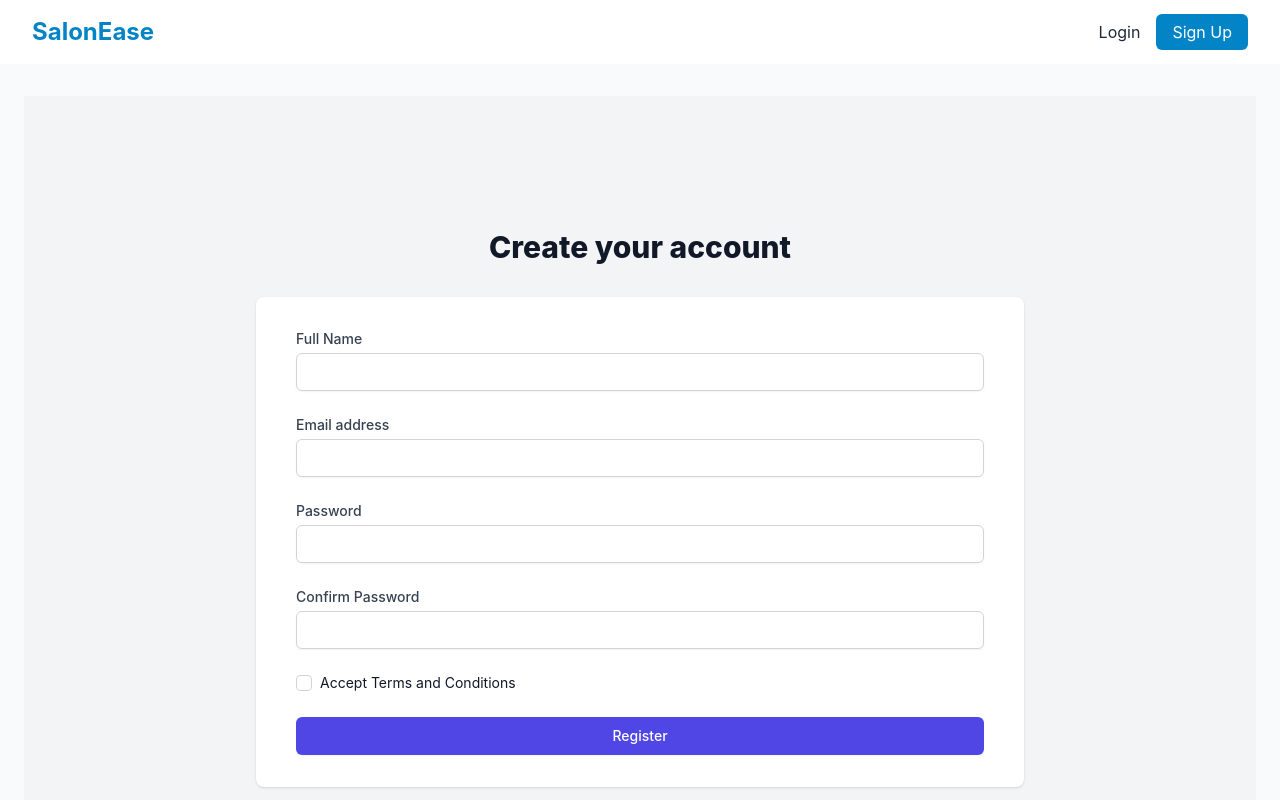
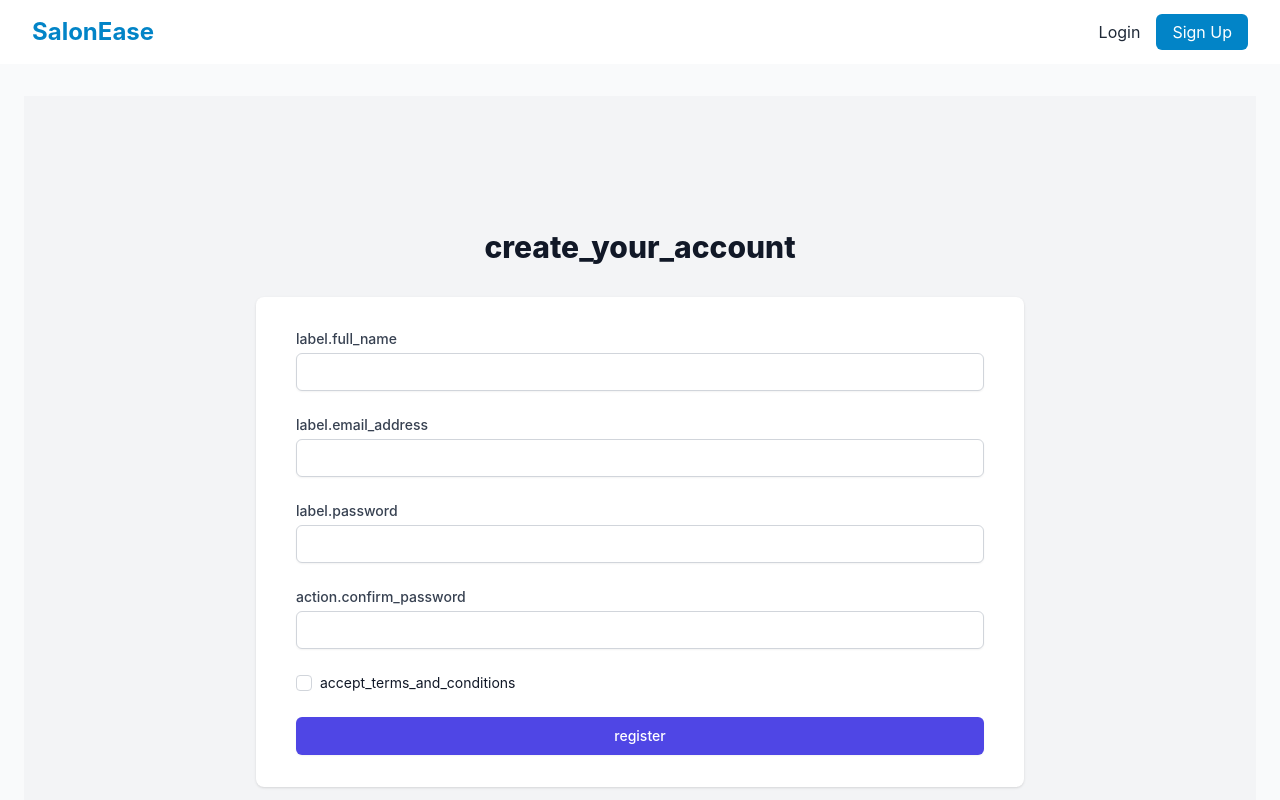
Before and after one commit to man0l/salonease, a React (Create React App) app in the folder salonease-mvp/frontend/: page /register in a window 1280 px wide. Shown: the top 800 px of the page. Built offline with nearby package versions, Linux system fonts and the light colour scheme; no server answers.

Commit message:
translate register

```diff
--- a/salonease-mvp/frontend/src/components/Auth/Register.js
+++ b/salonease-mvp/frontend/src/components/Auth/Register.js
@@ -5,8 +5,10 @@ import { authApi } from '../../utils/api';
 import { toast } from 'react-toastify';
 import { useNavigate } from 'react-router-dom';
 import { registerSchema } from '../../utils/validationSchemas';
+import { useTranslation } from 'react-i18next';
 
 const Register = () => {
+  const { t } = useTranslation('auth');
   const navigate = useNavigate();
   const { register, handleSubmit, formState: { errors } } = useForm({
     resolver: yupResolver(registerSchema)
@@ -14,13 +16,12 @@ const Register = () => {
 
   const onSubmit = async (data) => {
     try {
-
       const response = await authApi.register(data);
       toast.success(response.data.message);
       // Redirect to a new page instead of the verify-email page
       navigate('/registration-success');
     } catch (error) {
-      toast.error(error.response?.data?.message || 'Registration failed');
+      toast.error(error.response?.data?.message || t('error.registration_failed'));
     }
   };
 
@@ -28,7 +29,7 @@ const Register = () => {
     <div className="min-h-screen bg-gray-100 flex flex-col justify-center py-12 sm:px-6 lg:px-8">
       <div className="sm:mx-auto sm:w-full sm:max-w-md">
         <h2 className="mt-6 text-center text-3xl font-extrabold text-gray-900">
-          Create your account
+          {t('create_your_account')}
         </h2>
       </div>
 
@@ -37,7 +38,7 @@ const Register = () => {
           <div className="space-y-6">
             <div>
               <label htmlFor="fullName" className="block text-sm font-medium text-gray-700">
-                Full Name
+                {t('label.full_name')}
               </label>
               <div className="mt-1">
                 <input
@@ -52,7 +53,7 @@ const Register = () => {
 
             <div>
               <label htmlFor="email" className="block text-sm font-medium text-gray-700">
-                Email address
+                {t('label.email_address')}
               </label>
               <div className="mt-1">
                 <input
@@ -67,7 +68,7 @@ const Register = () => {
 
             <div>
               <label htmlFor="password" className="block text-sm font-medium text-gray-700">
-                Password
+                {t('label.password')}
               </label>
               <div className="mt-1">
                 <input
@@ -82,7 +83,7 @@ const Register = () => {
 
             <div>
               <label htmlFor="confirmPassword" className="block text-sm font-medium text-gray-700">
-                Confirm Password
+                {t('action.confirm_password')}
               </label>
               <div className="mt-1">
                 <input
@@ -103,7 +104,7 @@ const Register = () => {
                 className="h-4 w-4 text-indigo-600 focus:ring-indigo-500 border-gray-300 rounded"
               />
               <label htmlFor="acceptTerms" className="ml-2 block text-sm text-gray-900">
-                Accept Terms and Conditions
+                {t('accept_terms_and_conditions')}
               </label>
             </div>
             <p className="mt-2 text-sm text-red-600">{errors.acceptTerms?.message}</p>
@@ -113,7 +114,7 @@ const Register = () => {
                 type="submit"
                 className="w-full flex justify-center py-2 px-4 border border-transparent rounded-md shadow-sm text-sm font-medium text-white bg-indigo-600 hover:bg-indigo-700 focus:outline-none focus:ring-2 focus:ring-offset-2 focus:ring-indigo-500"
               >
-                Register
+                {t('register')}
               </button>
             </div>
           </div>
```
